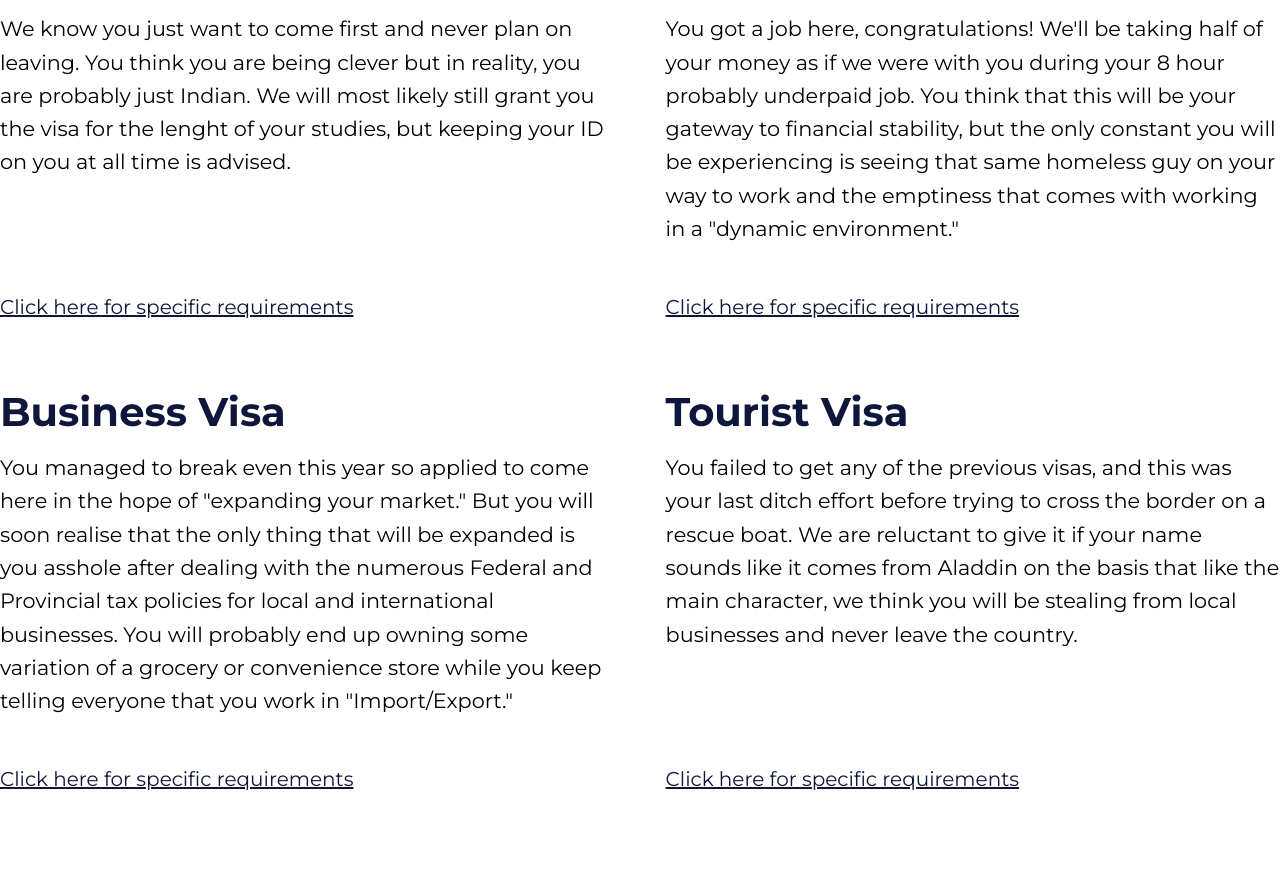
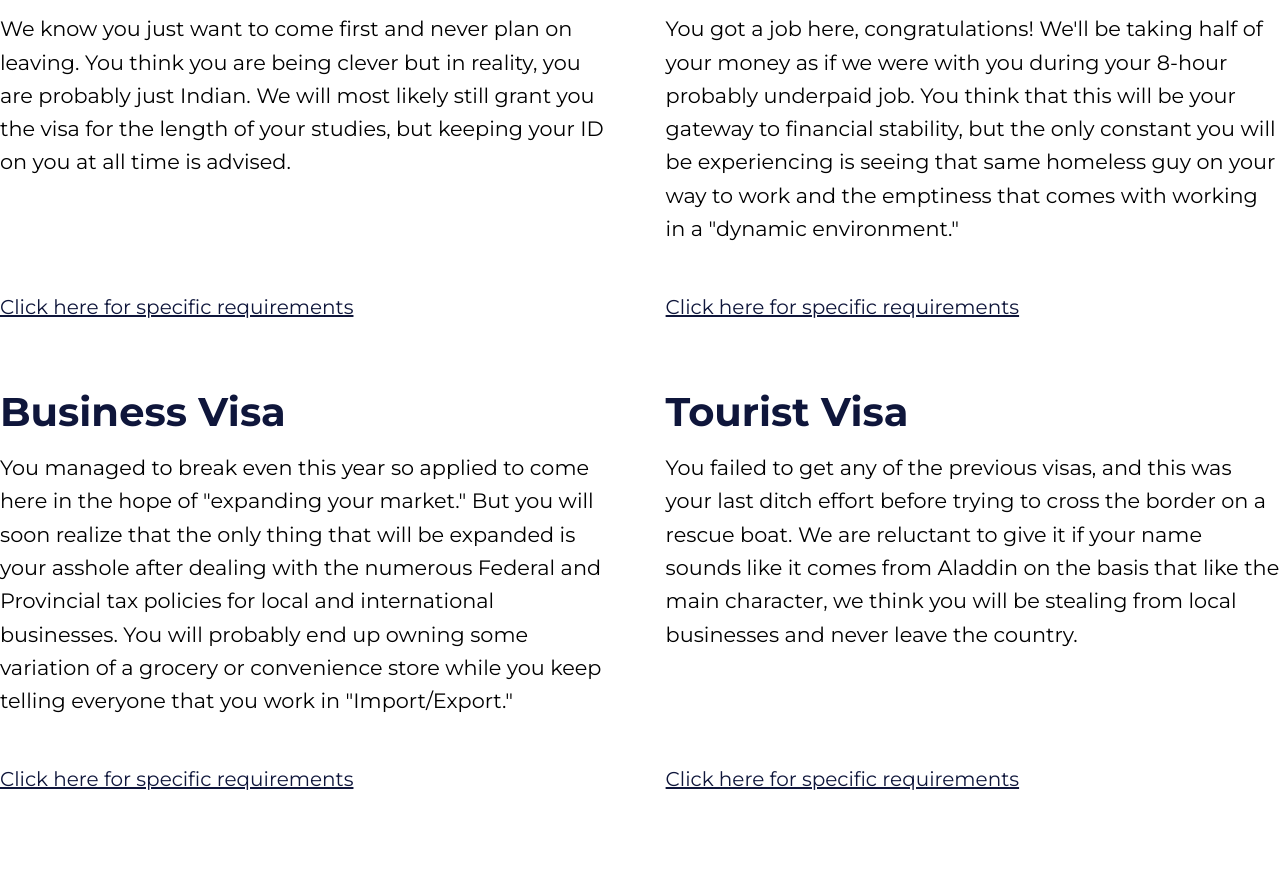
Before and after one commit to afod27/canada.github.io, a plain HTML site: page visa.html in a window 1280 px wide. Shown: the part 586-1470 px from the top of the page. Drawn offline with Linux system fonts and the light colour scheme.

Commit message:
Update visa.html

```diff
--- a/visa.html
+++ b/visa.html
@@ -43,19 +43,19 @@
     <main class="visa-main-flex">
         <div class="main-resume">
           <h2>Student Visa</h2>
-            <p>We know you just want to come first and never plan on leaving. You think you are being clever but in reality, you are probably just Indian. We will most likely still grant you the visa for the lenght of your studies, but keeping your ID on you at all time is advised.</p>
+            <p>We know you just want to come first and never plan on leaving. You think you are being clever but in reality, you are probably just Indian. We will most likely still grant you the visa for the length of your studies, but keeping your ID on you at all time is advised.</p>
             <a href="student.html">Click here for specific requirements</a>
         </div>
 
         <div class="main-resume">
             <h2>Work Visa</h2>
-            <p>You got a job here, congratulations! We'll be taking half of your money as if we were with you during your 8 hour probably underpaid job. You think that this will be your gateway to financial stability, but the only constant you will be experiencing is seeing that same homeless guy on your way to work and the emptiness that comes with working in a "dynamic environment."</p>
+            <p>You got a job here, congratulations! We'll be taking half of your money as if we were with you during your 8-hour probably underpaid job. You think that this will be your gateway to financial stability, but the only constant you will be experiencing is seeing that same homeless guy on your way to work and the emptiness that comes with working in a "dynamic environment."</p>
             <a href="work.html">Click here for specific requirements</a>
         </div>
 
         <div class="main-resume">
            <h2>Business Visa</h2>
-            <p>You managed to break even this year so applied to come here in the hope of "expanding your market." But you will soon realise that the only thing that will be expanded is you asshole after dealing with the numerous Federal and Provincial tax policies for local and international businesses. You will probably end up owning some variation of a grocery or convenience store while you keep telling everyone that you work in "Import/Export."</p>
+            <p>You managed to break even this year so applied to come here in the hope of "expanding your market." But you will soon realize that the only thing that will be expanded is your asshole after dealing with the numerous Federal and Provincial tax policies for local and international businesses. You will probably end up owning some variation of a grocery or convenience store while you keep telling everyone that you work in "Import/Export."</p>
             <a href="business.html">Click here for specific requirements</a>
         </div>
 
```
